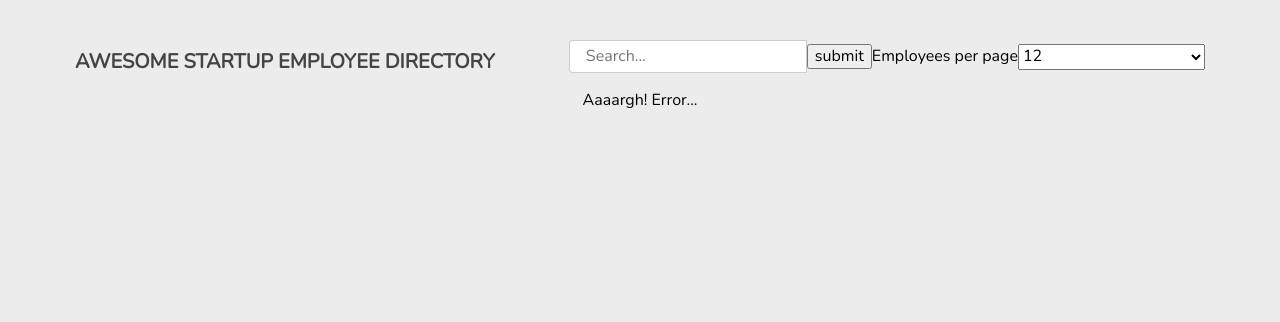
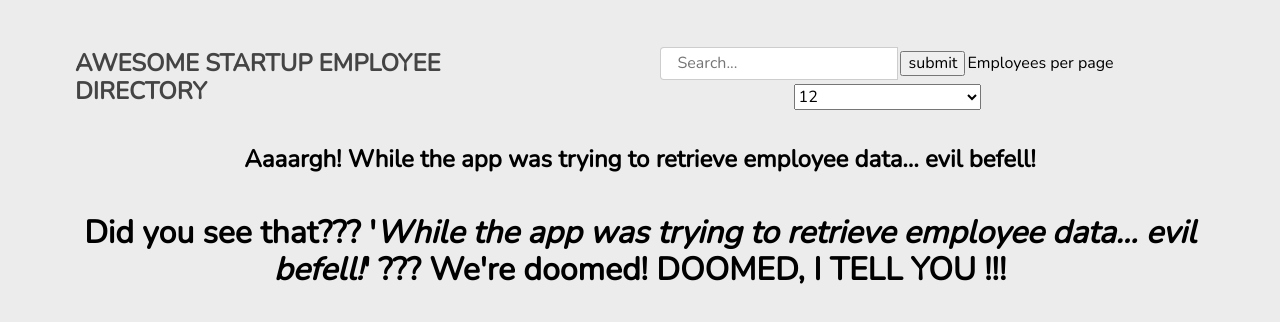
Before and after one commit to NickBulbeck/th_project5, a plain HTML site: page index.html in a window 1280 px wide. Drawn offline with nearby package versions, Linux system fonts and the light colour scheme; no server answers.

Commit message:
Minor changes to styling and comments

```diff
--- a/css/styles.css
+++ b/css/styles.css
@@ -23,13 +23,26 @@ header {
     padding: 15px 5px 5px;
 }
 
+/* EXPERIMENTAL STUFF */
+
+.header-text-container,
+.search-container {
+
+}
+
+form {
+    margin-top: 5px;
+}
+
+/* END OF EXPERIMENTAL STUFF */
+
 .header-inner-container {
     max-width: 1180px;
     margin: auto;
 }
 
 header h1 {
-    font-size: 1.25em;
+    font-size: 1.5em;
     color: rgba(50, 50, 50, 0.9);
     margin-top: 35px;
 }
@@ -41,6 +54,7 @@ header h1 {
     max-width: 20rem;
     transition: .4s ease-out;
     outline: none;
+    margin: 2px;
 }
 
 .search-input:active, .search-input:hover, .search-input:focus {
@@ -55,6 +69,11 @@ header h1 {
     border: 1px solid rgba(200, 200, 200, 0.9);
     transition: .4s ease-out;
     outline: none;
+    margin: 2px;
+}
+
+label, select {
+    margin: 2px;
 }
 
 .search-submit:active, .search-submit:hover, .search-submit:focus {
--- a/index.html
+++ b/index.html
@@ -20,76 +20,14 @@
 
                 <div class="search-container">
 
-<!--                     <form action="#" method="get">
-                        <label for="select-number">Employees per page</label>
-                        <select name="select-number" id="select-number">
-                            <option value="12">12</option>
-                            <option value="23">23</option>
-                            <option value="37">37</option>
-                            <option value="47">47</option>
-                            <option value="61">61</option>
-                            <option value="douglasAdams">Douglas Adams option</option>
-                        </select>
-                    </form>
-  -->                   <!-- ======================
-
-                        <form action="#" method="get">
-                            <input type="search" id="search-input" class="search-input" placeholder="Search...">
-                            <input type="submit" value="&#x1F50D;" id="search-submit" class="search-submit">
-                        </form>
-                    ======================= -->
                 </div>
             </div>
         </header>
 
         <div id="gallery" class="gallery">
-            <!-- ======================
 
-                <div class="card">
-                    <div class="card-img-container">
-                        <img class="card-img" src="https://placehold.it/90x90" alt="profile picture">
-                    </div>
-                    <div class="card-info-container">
-                        <h3 id="name" class="card-name cap">first last</h3>
-                        <p class="card-text">email</p>
-                        <p class="card-text cap">city, state</p>
-                    </div>
-                </div>
-            ======================= -->
         </div>
 
-        <!-- =======================
-            Modal markup:
-
-            You can use the commented out markup below as a template
-            for your modal, but you must use JS to create and append
-            it to `body`.
-
-            IMPORTANT: Altering the arrangement of the markup and the
-            attributes used may break the styles or functionality.
-
-            <div class="modal-container">
-                <div class="modal">
-                    <button type="button" id="modal-close-btn" class="modal-close-btn"><strong>X</strong></button>
-                    <div class="modal-info-container">
-                        <img class="modal-img" src="https://placehold.it/125x125" alt="profile picture">
-                        <h3 id="name" class="modal-name cap">name</h3>
-                        <p class="modal-text">email</p>
-                        <p class="modal-text cap">city</p>
-                        <hr>
-                        <p class="modal-text">(555) 555-5555</p>
-                        <p class="modal-text">123 Portland Ave., Portland, OR 97204</p>
-                        <p class="modal-text">Birthday: 10/21/2015</p>
-                    </div>
-                </div>
-
-                // IMPORTANT: Below is only for exceeds tasks
-                <div class="modal-btn-container">
-                    <button type="button" id="modal-prev" class="modal-prev btn">Prev</button>
-                    <button type="button" id="modal-next" class="modal-next btn">Next</button>
-                </div>
-            </div>
-        ======================== -->
 
         <!-- Add your JS here -->
         <script src="js/dataAccess.js"></script>
--- a/js/dataAccess.js
+++ b/js/dataAccess.js
@@ -18,7 +18,7 @@
 
 const data_getEmployees = (listLength) => {
   const url = `https://randomuser.me/api/?results=${listLength}&exc=login&noinfo`; // correct
-  // const url = `https://randomusr.me/api/?results=${listLength}&exc=login&noinfo`; // error
+  // const url = `https://randomusr.me/api/?results=${listLength}&exc=login&noinfo`; // error (for testing)
   let employeeData;
   const employees = new Promise( function(resolve,reject) {
     let xml = new XMLHttpRequest();
@@ -29,7 +29,7 @@ const data_getEmployees = (listLength) => {
           employeeData = JSON.parse(xml.responseText);
           resolve(employeeData);
         } else {
-          reject(new Error(xml.statusText));
+          reject(new Error("While the app was trying to retrieve employee data... evil befell!"));
         }
       }
     }
@@ -37,7 +37,6 @@ const data_getEmployees = (listLength) => {
   })
   return employees;
 }
-// data_getUser(randomUsers);
 
 function checkStatus(response) {
   if (response.ok) {
--- a/js/scripts.js
+++ b/js/scripts.js
@@ -114,11 +114,8 @@ const formatEmployeeAddress = (rawAddress) => {
 // variable; then does the createGalleryEntry() and finishGallery() for the results.
 // For simplicity: ALL the async stuff lives in THIS file. The dataAccess file just has
 const loadEmployees = () => {
-  console.log("Before clearGallery");
   clearGallery();
-  console.log("After clearGallery");
   prepGallery();
-  console.log("After prepGallery");
   data_getEmployees(usersDisplayed)
   .then( data => {
     const employees = data.results;
@@ -133,7 +130,6 @@ const loadEmployees = () => {
 
 
 const clearGallery = () => {
-  galleryDiv.textContent = "";
   loadedEmployees = [];
   const items = Array.from(galleryDiv.children);
   items.forEach(element => {
@@ -142,8 +138,14 @@ const clearGallery = () => {
 }
 
 const createErrorMessage = (error) => {
-  console.log(error);
-  galleryDiv.textContent = `Aaaargh! Error... ${error.message}`;
+  clearGallery();
+  const errorHeading = document.createElement('H2');
+  const errorLament = document.createElement('H1');
+  errorHeading.textContent = `Aaaargh! ${error.message}`;
+  errorLament.innerHTML = `Did you see that??? '<em>${error.message}</em>' ???
+                             We're doomed! DOOMED, I TELL YOU !!!`;
+  galleryDiv.appendChild(errorHeading);
+  galleryDiv.appendChild(errorLament);
 }
 
 const createGalleryEntry = (employee) => {
```
